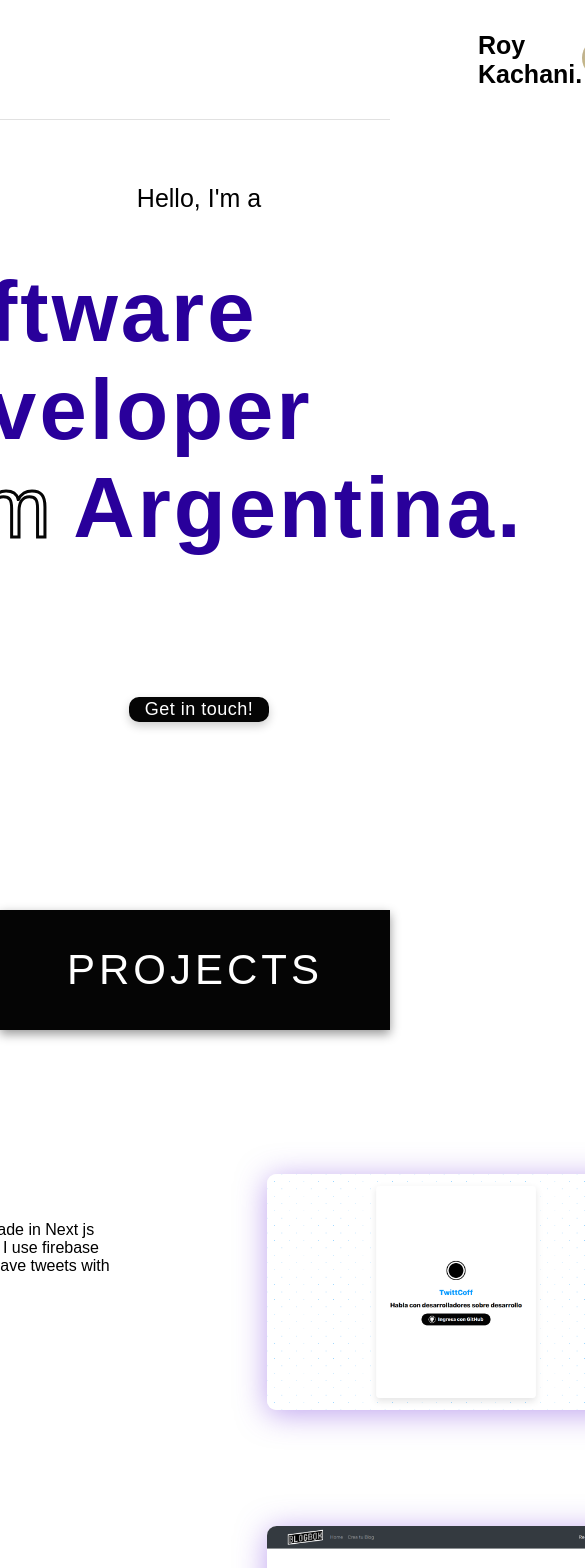
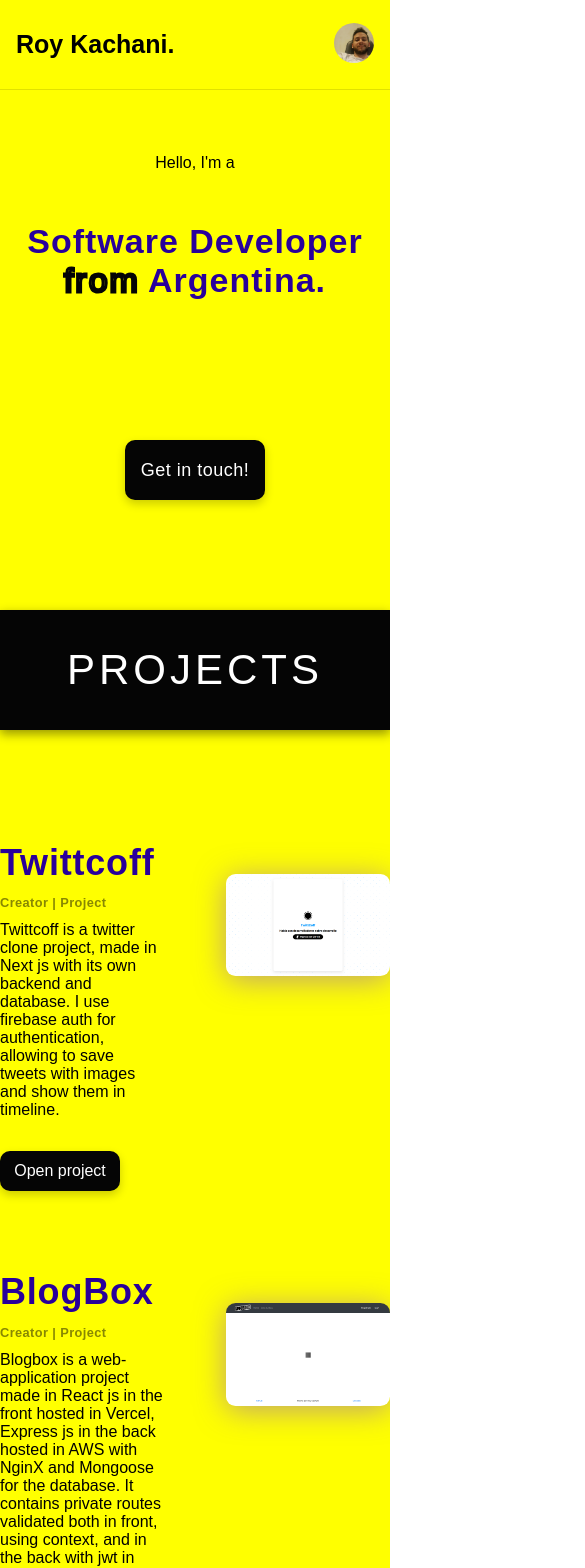
Before and after one commit to roykachani/kacha-web, a Next.js app: page / in a window 390 px wide. Shown: the top 1568 px of the page, 585 px wide, since content can reach past the window. Built offline with nearby package versions, Linux system fonts and the light colour scheme; a web font is replaced by a local one.

Commit message:
responsive mobile de home

```diff
--- a/components/AppLayout/styles.js
+++ b/components/AppLayout/styles.js
@@ -16,26 +16,27 @@ export const globalStyles = css.global`
 `;
 
 export default css`
-	div {
-		/* display: grid; */
-		/* place-items: center; */
-	}
 	main {
-		/* background: #fff; */
-		/* border-radius: 10px; */
-		/* box-shadow: 0 10px 25px rgba(0, 0, 0, 0.1); */
-		/* display: flex; */
-		/* flex-direction: column; */
-
-		/* height: 100%; */
-		/* overflow-y: auto; */
-
 		width: 100%;
 	}
-	/* @media (min-width: ${breakpoints.mobile}) {
+
+	@media screen and (max-width: 720px) {
+		body {
+			width: 720px;
+		}
 		main {
-			height: 90vh;
+			background: red;
+			width: 100%;
+		}
+	}
+	@media screen and (max-width: ${breakpoints.mobile}) {
+		body {
 			width: ${breakpoints.mobile};
+			width: 100%;
+			margin: 0 auto;
 		}
-	} ; */
+		main {
+			background: yellow;
+		}
+	}
 `;
--- a/components/Nav/styles.module.css
+++ b/components/Nav/styles.module.css
@@ -1,11 +1,11 @@
 .header {
 	display: flex;
 	height: 120px;
+	width: 100%;
 	position: sticky;
 	border-bottom: 1px solid #0505051e;
 	top: 0;
 	align-items: center;
-	width: 100%;
 	backdrop-filter: blur(5px);
 	padding: 32px;
 }
@@ -20,10 +20,10 @@
 	margin: 0 254px;
 }
 .nav_items {
+	display: flex;
 	align-items: center;
 	justify-content: space-between;
 	width: 100%;
-	display: flex;
 }
 
 .avatar {
@@ -33,3 +33,21 @@
 .logo {
 	padding-left: 12rem;
 }
+
+@media screen and (max-width: 540px) {
+	.header {
+		padding: 0;
+		height: 90px;
+	}
+	.nav {
+		margin: 0;
+		padding: 0 1rem;
+	}
+	.avatar {
+		padding-right: 0rem;
+	}
+
+	.logo {
+		padding-left: 0rem;
+	}
+}
--- a/pages/index.js
+++ b/pages/index.js
@@ -11,6 +11,7 @@ export default function Home() {
 				<span className="text-gray-600 font-semibold text-lg">
 					Hello, I&apos;m a
 				</span>
+				{/* <div> */}
 				<h1>
 					<div className={styles.line1}>Software Developer</div>
 					<div className={styles.lineBox}>
@@ -18,6 +19,7 @@ export default function Home() {
 						<div className={styles.line3}>Argentina.</div>
 					</div>
 				</h1>
+				{/* </div> */}
 				<Link href="#">
 					<div className={styles.button_contact}>
 						<a>Get in touch!</a>
--- a/styles/Home.module.css
+++ b/styles/Home.module.css
@@ -108,23 +108,49 @@
 	margin-bottom: 3rem;
 }
 
-/*
-@media (max-width: 600px) {
+/*mobile*/
+
+@media screen and (max-width: 540px) {
 	.welcome_container {
+		min-height: 100%;
+		padding: 4rem 0 0 0;
+		display: flex;
 		width: 100%;
 		flex-direction: column;
 		justify-content: center;
 		align-items: center;
-		height: 610px;
+		height: 410px;
 	}
 	.welcome_container > h1 {
 		margin-top: 50px;
 		margin-bottom: 90px;
-		font-size: 56px;
+		font-size: 34px;
 		font-weight: 900;
-		letter-spacing: 3px;
+		letter-spacing: 1px;
 	}
 	.welcome_container > span {
 		font-size: 16px;
 	}
-} */
+
+	.line2 {
+		font-weight: 500;
+		letter-spacing: 2px;
+		-webkit-text-fill-color: transparent;
+		-webkit-text-stroke-width: 3px;
+		-webkit-text-stroke-color: #050505;
+	}
+	.line3 {
+		padding-left: 0.5rem;
+		color: #29009b;
+	}
+
+	.projects_section_container {
+		margin: 110px 0;
+	}
+
+	.projects_container {
+		height: auto;
+		width: 100%;
+		margin: 2rem 0;
+	}
+}
```
